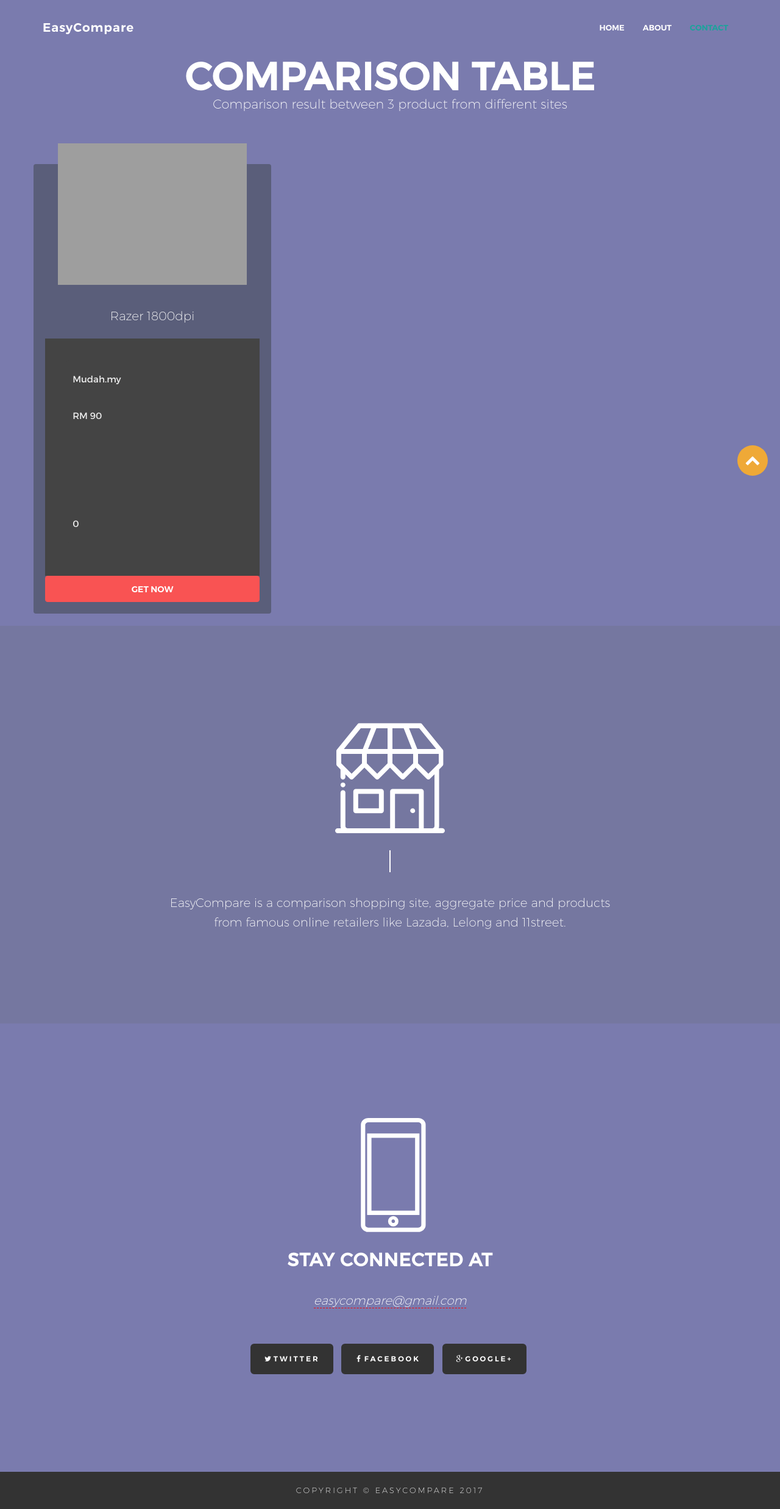
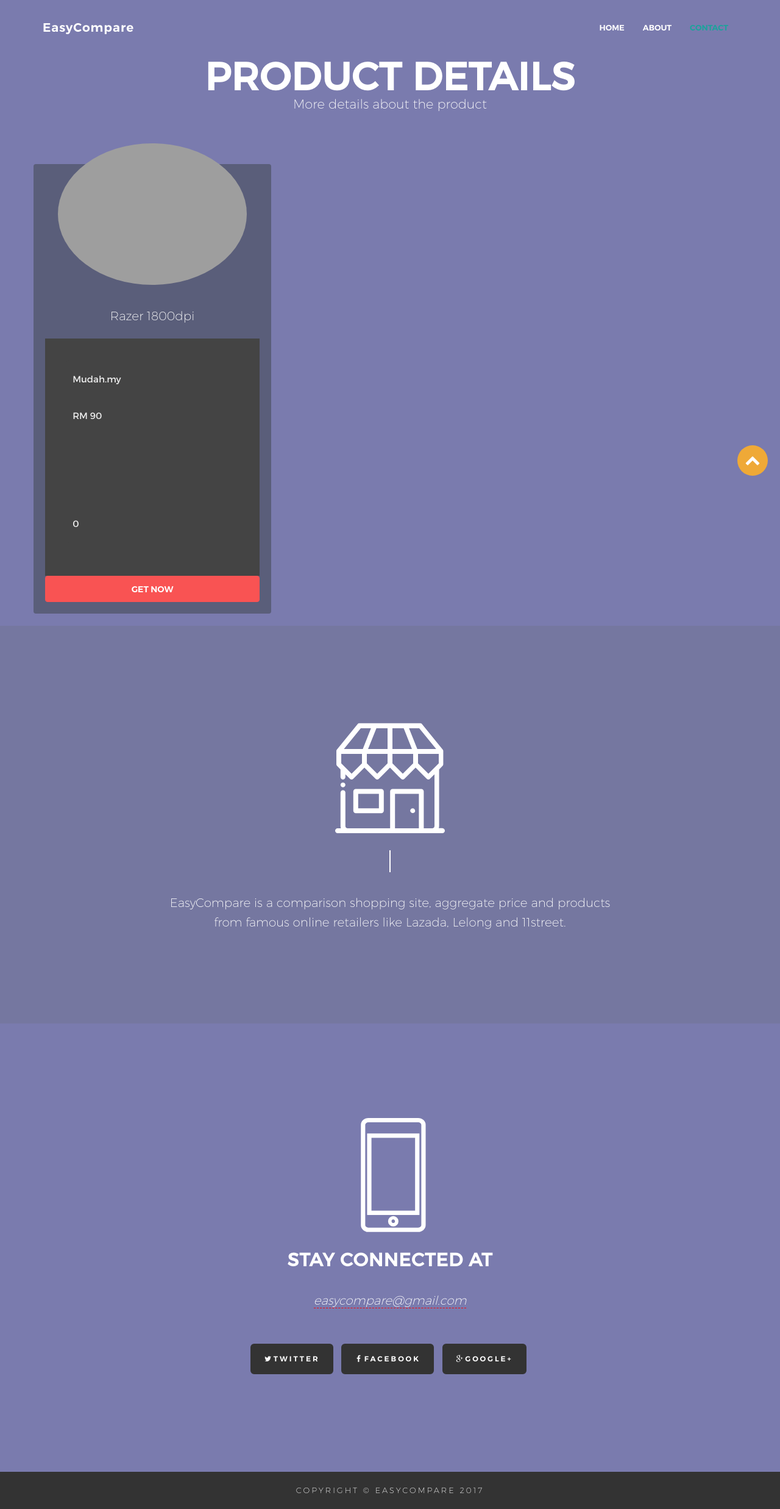
Before and after one commit to hrzyusoff/easycompare-django, a Django app: a page that uses easyCompare/search/templates/page/product_detail.html in a window 1280 px wide. Shown: the whole page at 61% size. Run offline with Django 3.2, Linux system fonts and the light colour scheme; data comes from the database, SQL or seed files in the repository; both versions use the stored data as it was after the commit; parts of the project's set-up code (start-up, migrations or seed data) failed here and were passed over; some libraries are stand-ins or nearby versions; grey boxes are pictures that could not be loaded.

Commit message:
22 Nov 2017
estreet

```diff
--- a/easyCompare/search/scrap/elevenstreet.py
+++ b/easyCompare/search/scrap/elevenstreet.py
@@ -45,7 +45,7 @@ class estreetScrapEngine:
 														  URLstrip=URLStrip)
 				n = n + 1
 				count = count+1
-				if count==5:
+				if count==3:
 					break
 
 		return
--- a/easyCompare/search/scrap/lazada.py
+++ b/easyCompare/search/scrap/lazada.py
@@ -50,7 +50,7 @@ class lazadaScrapEngine:
 																 URLstrip=URLStrip)
 				n = n + 1
 				count = count+1
-				if count==5:
+				if count==3:
 					break
 
 		return
--- a/easyCompare/search/scrap/lelong.py
+++ b/easyCompare/search/scrap/lelong.py
@@ -35,7 +35,7 @@ class lelongScrapEngine:
 															 location='',
 															 URLstrip=URLStrip)
 			count = count + 1
-			if count == 5:
+			if count == 3:
 				break
 
 		return
--- a/easyCompare/search/scrap/mudah.py
+++ b/easyCompare/search/scrap/mudah.py
@@ -39,7 +39,7 @@ class mudahScrapEngine:
 															 location='',
 															 URLstrip=URLStrip)
 			count = count + 1
-			if count == 5:
+			if count == 3:
 				break
 
 		return
--- a/easyCompare/search/templates/page/product_detail.html
+++ b/easyCompare/search/templates/page/product_detail.html
@@ -3,8 +3,8 @@
 {% block body %}
     <div class="jumbotron">
         <div class="container text-center">
-             <h1 class="page-header">COMPARISON TABLE</h1>
-        <p class="lead">Comparison result between 3 product from different sites</p>
+             <h1 class="page-header">PRODUCT DETAILS</h1>
+        <p class="lead">More details about the product</p>
         </div>
 	</div>
 
@@ -13,7 +13,7 @@
 			<div class="col-md-4 well pricing-table">
 	            <div class="pricing-table-holder">
 	                <center>
-	                    <img src="{{ item.pic }}" class="img-responsive" alt="">
+	                    <img src="{{ item.pic }}" class="img-responsive img-circle" alt="">
 	                    <h3> </h3>
 	                    <p class="caption">
 	                        {{ item.title }}
--- a/easyCompare/search/templates/page/search_page.html
+++ b/easyCompare/search/templates/page/search_page.html
@@ -14,6 +14,7 @@
               <a href="/search/{{item.URLstrip}}" class="list-group-item active">
                     <div class="media col-md-3">
                         <figure class="pull-left">
+                            <input class="pull-left" type="checkbox" id="items" name="compare" value="{{ item.title }}">
                             {% load static %}
                             <img class="media-object img-rounded img-responsive"  src="{{ item.pic }}">
                         </figure>
@@ -38,7 +39,6 @@
                         <button type="button" class="btn btn-default btn-lg btn-block btn-buy-now"> Buy Now ! </button>
                     </div>
               </a>
-            <input type="checkbox" id="items" name="compare" value="{{ item.title }}">
             </div>
             {% endfor %}
             </div>
--- a/easyCompare/search/views.py
+++ b/easyCompare/search/views.py
@@ -5,7 +5,6 @@ from .scrap import lazada
 from .scrap import lelong
 from .scrap import mudah
 from .scrap import elevenstreet
-# from .scrap import carousell
 from django.http import Http404
 
 
@@ -52,8 +51,6 @@ def result(request):
     scrapLelongResult.scrapIt(llconcatURL)
     scrapElevenstreetResult = elevenstreet.estreetScrapEngine()
     scrapElevenstreetResult.scrapIt(esconcatURL)
-    # scrapCarousellResult = carousell.carousellScrapEngine()
-    # scrapCarousellResult.scrapIt(cconcatURL)
 
     page = PageCrawl.objects.all()
     return render(request, 'page/search_page.html', {'all_page': page})
```
Also changed, not shown: easyCompare/db.sqlite3.
